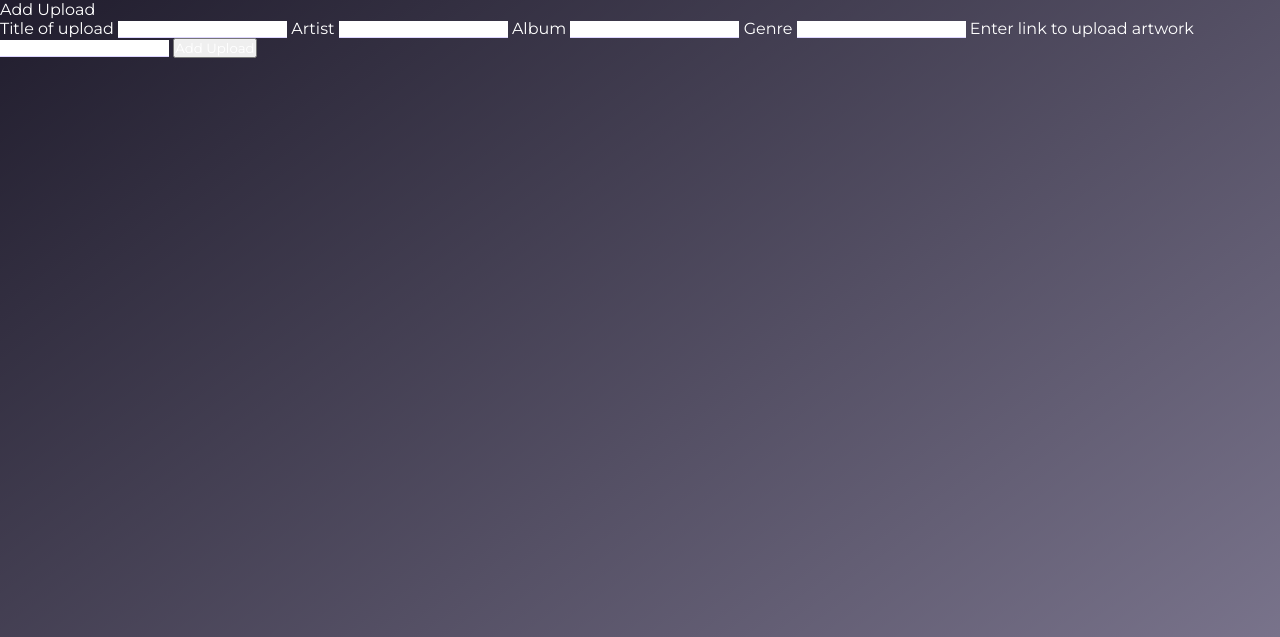
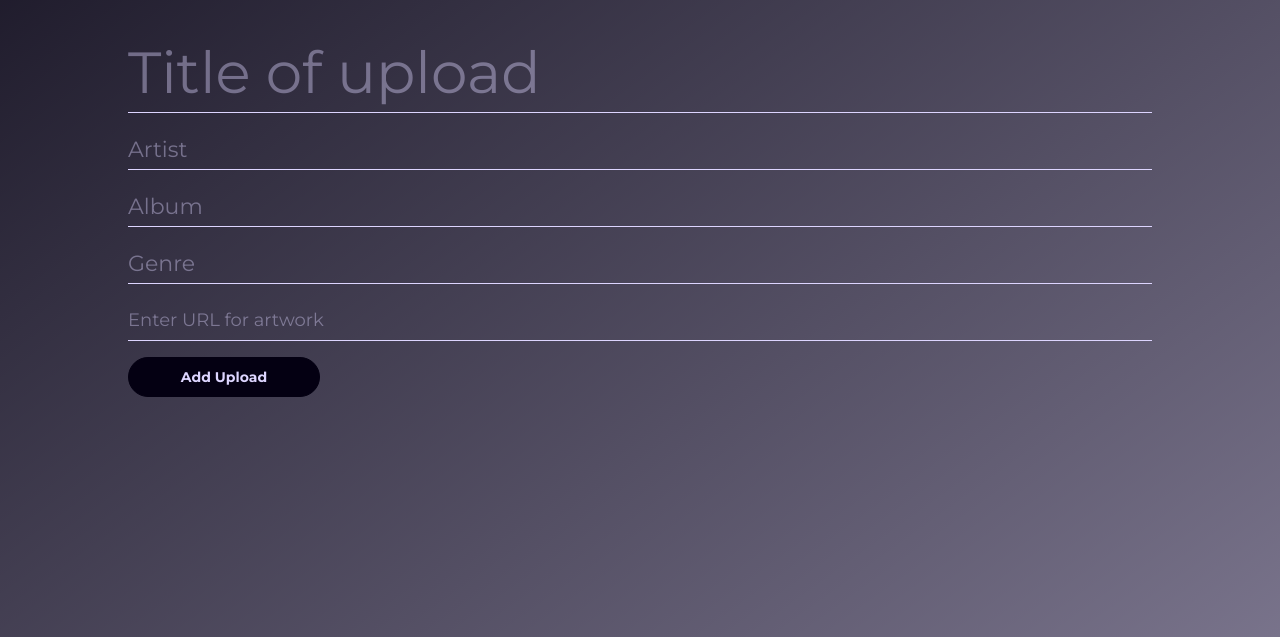
Before and after one commit to rossbuc/traxstax, a Flask app: page /traxstax/1/upload/new in a window 1280 px wide. Shown: the part 64-701 px from the top of the page. Run offline with Flask 3, Linux system fonts and the light colour scheme.

Commit message:
Add styling to upload form and checkboxes

```diff
--- a/static/style.css
+++ b/static/style.css
@@ -327,3 +392,40 @@ input[type=text]:focus {
 .wrapper--button {
     padding: 32px 120px;
 }
+
+/* ========== Upload Form Styling ========== */
+
+.wrapper--form--upload {
+    margin: 4vh 10vw;
+}
+
+.form--upload {
+    display: flex;
+    flex-direction: column;
+    gap: 2vh;
+}
+
+.input--upload__primary {
+    background-color: transparent;
+    height: 10vh;
+    font-size: 58px;
+    color: rgba(221, 213, 255, 0.408);
+}
+
+.input--upload__secondary {
+    background-color: transparent;
+    height: 5vh;
+    font-size: 22px;
+    color: rgba(221, 213, 255, 0.408);
+}
+
+.input--upload__link {
+    background-color: transparent;
+    height: 5vh;
+    font-size: 18px;
+    color: rgba(221, 213, 255, 0.408);
+}
+
+.button--upload {
+    width: 15vw;
+}
--- a/templates/index.jinja
+++ b/templates/index.jinja
@@ -9,7 +9,7 @@
     <link rel="stylesheet" href="{{ url_for('static', filename='style.css') }}">
     <title>traxstax</title>
 </head>
-<body class="background--gradient login--hero">
+<body class="background--gradient__login login--hero">
     <img src="/static/img/logo.png" alt="logo" class="logo">
     <div><h1>traxstax</h1></div>
     <div><a href="/traxstax/login">login</a></div>
--- a/templates/login.jinja
+++ b/templates/login.jinja
@@ -1,7 +1,6 @@
 {% extends 'index.jinja' %} {% block content %}
 <form action="/traxstax/login" method="POST">
-    <label for="username">Enter username</label>
-    <input type="text" name="username" id="username">
-    <button type="submit">Login</button>
+    <input type="text" name="username" id="username" placeholder="Enter username" class="input--username">
+    <button type="submit" class="button--primary">Login</button>
 </form>
 {% endblock %}
--- a/templates/upload.jinja
+++ b/templates/upload.jinja
@@ -1,16 +1,12 @@
 {% extends 'base.jinja' %} {% block content %}
-    <div>Add Upload</div>
-    <form action="/traxstax/{{ user.id }}/upload/new" method="POST">
-        <label for="name">Title of upload</label>
-        <input type="text" name="name" id="name">
-        <label for="artist">Artist</label>
-        <input type="text" name="artist" id="artist">
-        <label for="album">Album</label>
-        <input type="text" name="album" id="album">
-        <label for="genre">Genre</label>
-        <input type="text" name="genre" id="genre">
-        <label for="artwork">Enter link to upload artwork</label>
-        <input type="text" name="artwork" id="artwork">
-        <button type="submit">Add Upload</button>
-    </form>
+    <div class="wrapper--form--upload">
+        <form action="/traxstax/{{ user.id }}/upload/new" method="POST" class="form--upload">
+            <input type="text" name="name" id="name" placeholder="Title of upload" class="input--upload__primary">
+            <input type="text" name="artist" id="artist" placeholder="Artist" class="input--upload__secondary">
+            <input type="text" name="album" id="album" placeholder="Album" class="input--upload__secondary">
+            <input type="text" name="genre" id="genre" placeholder="Genre" class="input--upload__secondary">
+            <input type="text" name="artwork" id="artwork" placeholder="Enter URL for artwork" class="input--upload__link">
+            <button type="submit" class="button--primary button--upload">Add Upload</button>
+        </form>
+    </div>
 {% endblock %}
```
Also changed, not shown: other parts of static/style.css (+75 -10 lines), templates/tracklists/tracklist_edit.jinja (+13 -12 lines), templates/tracklists/tracklist_new.jinja (+6 -6 lines), static/img/logo.png.
